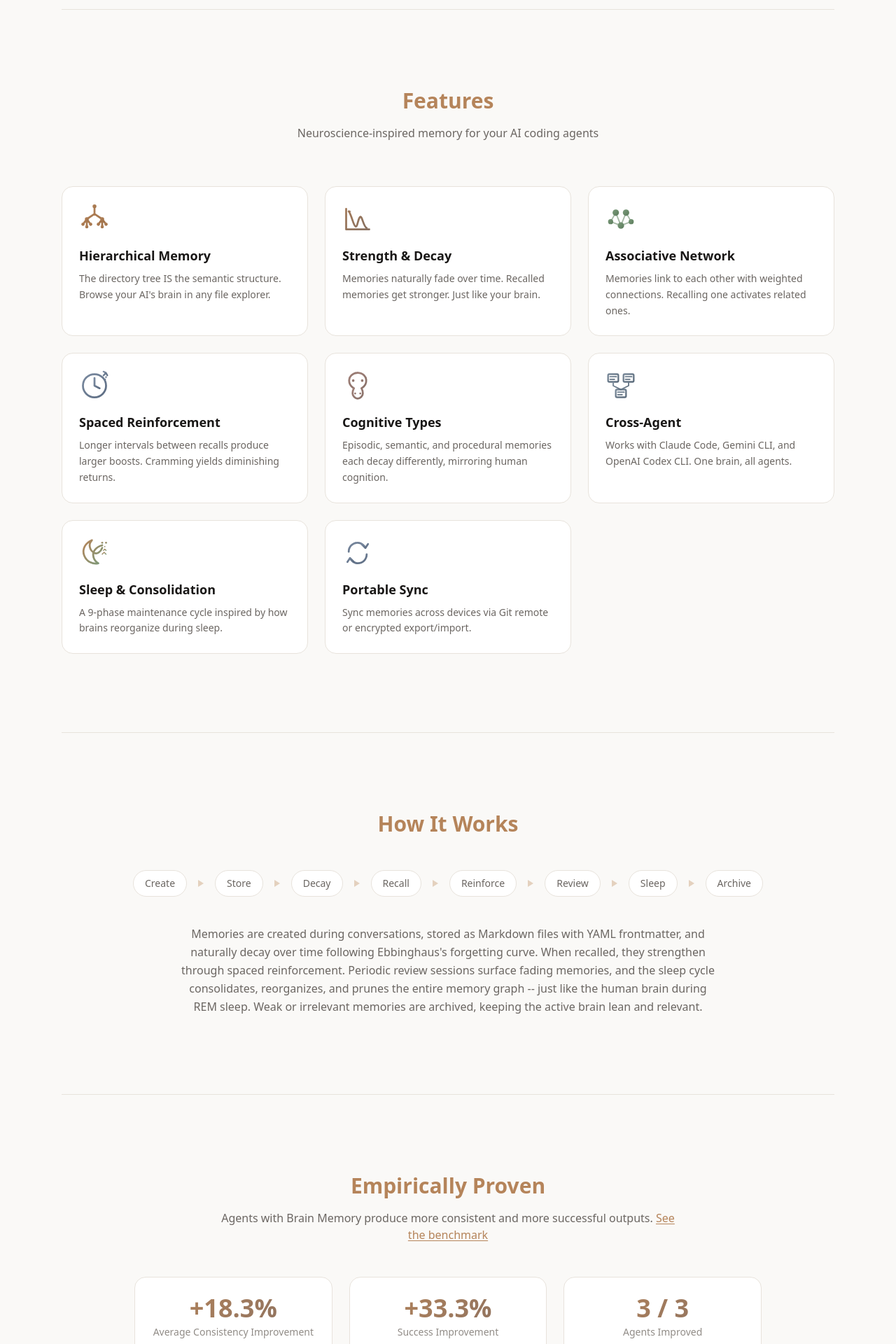
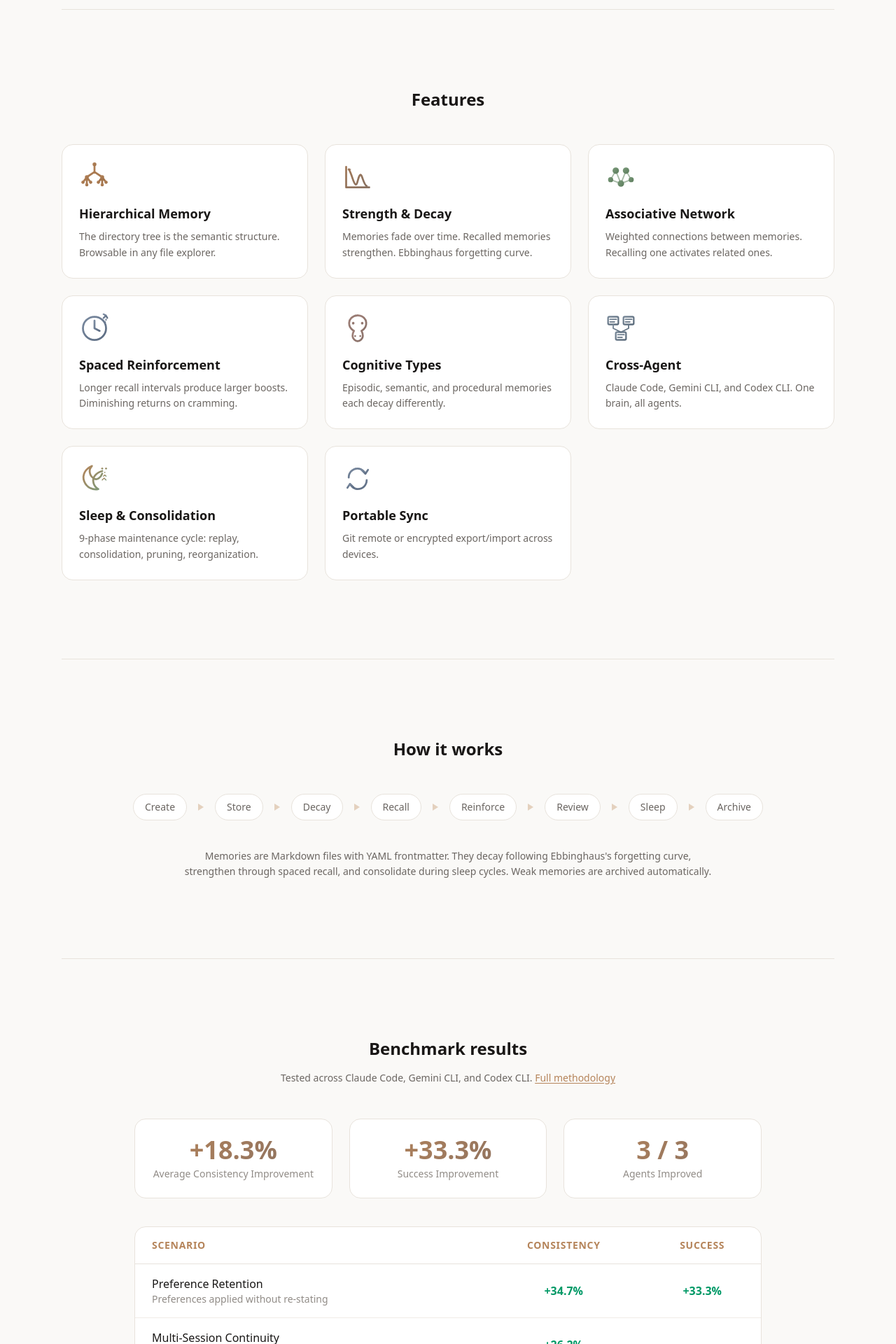
Before and after one commit to onurkarali/brain, a Next.js app in the folder website/: page / in a window 1280 px wide. Shown: the part 640-2560 px from the top of the page at 70% size. Built offline with nearby package versions, Linux system fonts and the light colour scheme.

Commit message:
style: tighten messaging to be brief, official, and minimal
Remove gradient-text headings, marketing phrases, and pronoun usage.
Shorten feature descriptions, section subtitles, and How It Works copy.
Simplify privacy page structure. Plain lowercase section headings throughout.

```diff
--- a/website/src/app/components/Footer.tsx
+++ b/website/src/app/components/Footer.tsx
@@ -15,7 +15,7 @@ export default function Footer() {
               className="rounded-[6px]"
             />
             <span className="text-[#918C87] text-sm">
-              &copy; {new Date().getFullYear()} Omelas. All rights reserved.
+              &copy; {new Date().getFullYear()} Omelas
             </span>
           </div>
           <div className="flex flex-wrap justify-center gap-4 sm:gap-6">
--- a/website/src/app/page.tsx
+++ b/website/src/app/page.tsx
@@ -22,9 +22,9 @@ export default function Home() {
                 <span className="gradient-text-brain">AI Agents</span>
               </h1>
               <p className="mt-6 text-lg text-[#6B6662] max-w-xl fade-in fade-in-delay-1">
-                A hierarchical, file-system-based memory system inspired by human
-                neuroscience. Your AI agents remember decisions, learn from
-                experience, and build expertise over time.
+                Hierarchical, file-system-based memory inspired by human
+                neuroscience. Agents remember decisions, learn from experience,
+                and build expertise across sessions.
               </p>
               <div className="mt-10 flex flex-wrap gap-4 justify-center lg:justify-start fade-in fade-in-delay-2">
                 <Link
@@ -74,60 +74,57 @@ export default function Home() {
 
         {/* Features Grid */}
         <section className="border-t border-[#E8E3DC] py-20 lg:py-28">
-          <h2 className="text-center text-3xl font-bold mb-4 text-[#191716]">
-            <span className="gradient-text">Features</span>
+          <h2 className="text-center text-2xl font-semibold mb-12 text-[#191716]">
+            Features
           </h2>
-          <p className="text-center text-[#6B6662] mb-16 max-w-2xl mx-auto">
-            Neuroscience-inspired memory for your AI coding agents
-          </p>
           <div className="grid gap-6 sm:grid-cols-2 lg:grid-cols-3">
             <FeatureCard
               icon={<HierarchicalIcon />}
               title="Hierarchical Memory"
-              description="The directory tree IS the semantic structure. Browse your AI's brain in any file explorer."
+              description="The directory tree is the semantic structure. Browsable in any file explorer."
             />
             <FeatureCard
               icon={<DecayIcon />}
               title="Strength & Decay"
-              description="Memories naturally fade over time. Recalled memories get stronger. Just like your brain."
+              description="Memories fade over time. Recalled memories strengthen. Ebbinghaus forgetting curve."
             />
             <FeatureCard
               icon={<AssociativeIcon />}
               title="Associative Network"
-              description="Memories link to each other with weighted connections. Recalling one activates related ones."
+              description="Weighted connections between memories. Recalling one activates related ones."
             />
             <FeatureCard
               icon={<SpacedIcon />}
               title="Spaced Reinforcement"
-              description="Longer intervals between recalls produce larger boosts. Cramming yields diminishing returns."
+              description="Longer recall intervals produce larger boosts. Diminishing returns on cramming."
             />
             <FeatureCard
               icon={<CognitiveIcon />}
               title="Cognitive Types"
-              description="Episodic, semantic, and procedural memories each decay differently, mirroring human cognition."
+              description="Episodic, semantic, and procedural memories each decay differently."
             />
             <FeatureCard
               icon={<CrossAgentIcon />}
               title="Cross-Agent"
-              description="Works with Claude Code, Gemini CLI, and OpenAI Codex CLI. One brain, all agents."
+              description="Claude Code, Gemini CLI, and Codex CLI. One brain, all agents."
             />
             <FeatureCard
               icon={<SleepIcon />}
               title="Sleep & Consolidation"
-              description="A 9-phase maintenance cycle inspired by how brains reorganize during sleep."
+              description="9-phase maintenance cycle: replay, consolidation, pruning, reorganization."
             />
             <FeatureCard
               icon={<SyncIcon />}
               title="Portable Sync"
-              description="Sync memories across devices via Git remote or encrypted export/import."
+              description="Git remote or encrypted export/import across devices."
             />
           </div>
         </section>
 
         {/* How It Works */}
         <section className="border-t border-[#E8E3DC] py-20 lg:py-28">
-          <h2 className="text-center text-3xl font-bold mb-12 text-[#191716]">
-            <span className="gradient-text">How It Works</span>
+          <h2 className="text-center text-2xl font-semibold mb-12 text-[#191716]">
+            How it works
           </h2>
           <div className="flex flex-wrap justify-center gap-3 md:gap-4 mb-10">
             {[
@@ -150,33 +147,27 @@ export default function Home() {
               </div>
             ))}
           </div>
-          <p className="text-center text-[#6B6662] max-w-3xl mx-auto leading-relaxed">
-            Memories are created during conversations, stored as Markdown files
-            with YAML frontmatter, and naturally decay over time following
-            Ebbinghaus&apos;s forgetting curve. When recalled, they strengthen
-            through spaced reinforcement. Periodic review sessions surface
-            fading memories, and the sleep cycle consolidates, reorganizes, and
-            prunes the entire memory graph -- just like the human brain during
-            REM sleep. Weak or irrelevant memories are archived, keeping the
-            active brain lean and relevant.
+          <p className="text-center text-[#6B6662] max-w-3xl mx-auto leading-relaxed text-sm">
+            Memories are Markdown files with YAML frontmatter. They decay following
+            Ebbinghaus&apos;s forgetting curve, strengthen through spaced recall, and
+            consolidate during sleep cycles. Weak memories are archived automatically.
           </p>
         </section>
 
         {/* Benchmark Results */}
         <section className="border-t border-[#E8E3DC] py-20 lg:py-28">
-          <h2 className="text-center text-3xl font-bold mb-4 text-[#191716]">
-            <span className="gradient-text">Empirically Proven</span>
+          <h2 className="text-center text-2xl font-semibold mb-4 text-[#191716]">
+            Benchmark results
           </h2>
-          <p className="text-center text-[#6B6662] mb-12 max-w-2xl mx-auto">
-            Agents with Brain Memory produce more consistent and more successful
-            outputs.{" "}
+          <p className="text-center text-[#6B6662] mb-12 max-w-2xl mx-auto text-sm">
+            Tested across Claude Code, Gemini CLI, and Codex CLI.{" "}
             <a
               href="https://github.com/onurkarali/brain/tree/main/benchmark"
               className="text-[#B5845A] hover:text-[#9E7048] underline underline-offset-2"
               target="_blank"
               rel="noopener noreferrer"
             >
-              See the benchmark
+              Full methodology
             </a>
           </p>
 
@@ -313,17 +304,15 @@ export default function Home() {
           <BenchmarkAgentDetails />
 
           <p className="text-center text-[#918C87] text-sm mt-8 max-w-2xl mx-auto">
-            Tested with Claude Code, Gemini CLI, and Codex CLI using their default cloud models.
             Each scenario ran 3 times with median values reported.
-            Claude Code without Brain Memory failed the preference scenario entirely
-            — with Brain Memory, it passed every run.
+            Default cloud models used for all agents.
           </p>
         </section>
 
         {/* Neuroscience Foundations */}
         <section className="border-t border-[#E8E3DC] py-20 lg:py-28">
-          <h2 className="text-center text-3xl font-bold mb-12 text-[#191716]">
-            <span className="gradient-text">Grounded in Neuroscience</span>
+          <h2 className="text-center text-2xl font-semibold mb-12 text-[#191716]">
+            Neuroscience foundations
           </h2>
           <div className="clean-card rounded-2xl overflow-hidden max-w-4xl mx-auto">
             <table className="w-full text-left">
@@ -394,8 +383,8 @@ export default function Home() {
 
         {/* Compatibility Section */}
         <section className="border-t border-[#E8E3DC] py-20 lg:py-28">
-          <h2 className="text-center text-3xl font-bold mb-12 text-[#191716]">
-            <span className="gradient-text">One Brain, Every Agent</span>
+          <h2 className="text-center text-2xl font-semibold mb-12 text-[#191716]">
+            Compatibility
           </h2>
           <div className="grid gap-6 sm:grid-cols-2 lg:grid-cols-3">
             <div className="clean-card rounded-2xl p-6 text-center">
@@ -437,17 +426,17 @@ export default function Home() {
         {/* Quick Start */}
         <section className="border-t border-[#E8E3DC] py-20 lg:py-28">
           <div className="text-center max-w-2xl mx-auto">
-            <h2 className="text-3xl font-bold mb-6 text-[#191716]">
-              <span className="gradient-text">Quick Start</span>
+            <h2 className="text-2xl font-semibold mb-6 text-[#191716]">
+              Quick start
             </h2>
             <div className="clean-card rounded-2xl p-8 mb-6">
               <code className="text-xl sm:text-2xl font-mono text-[#B5845A]">
                 npx brain-memory@beta
               </code>
             </div>
-            <p className="text-[#6B6662]">
-              The interactive installer asks which runtime(s) to configure and
-              whether to install globally or for the current project.
+            <p className="text-[#6B6662] text-sm">
+              Interactive installer. Configures the selected runtime(s) globally
+              or per-project.
             </p>
           </div>
         </section>
```
Also changed, not shown: website/src/app/privacy/page.tsx (+22 -31 lines).
